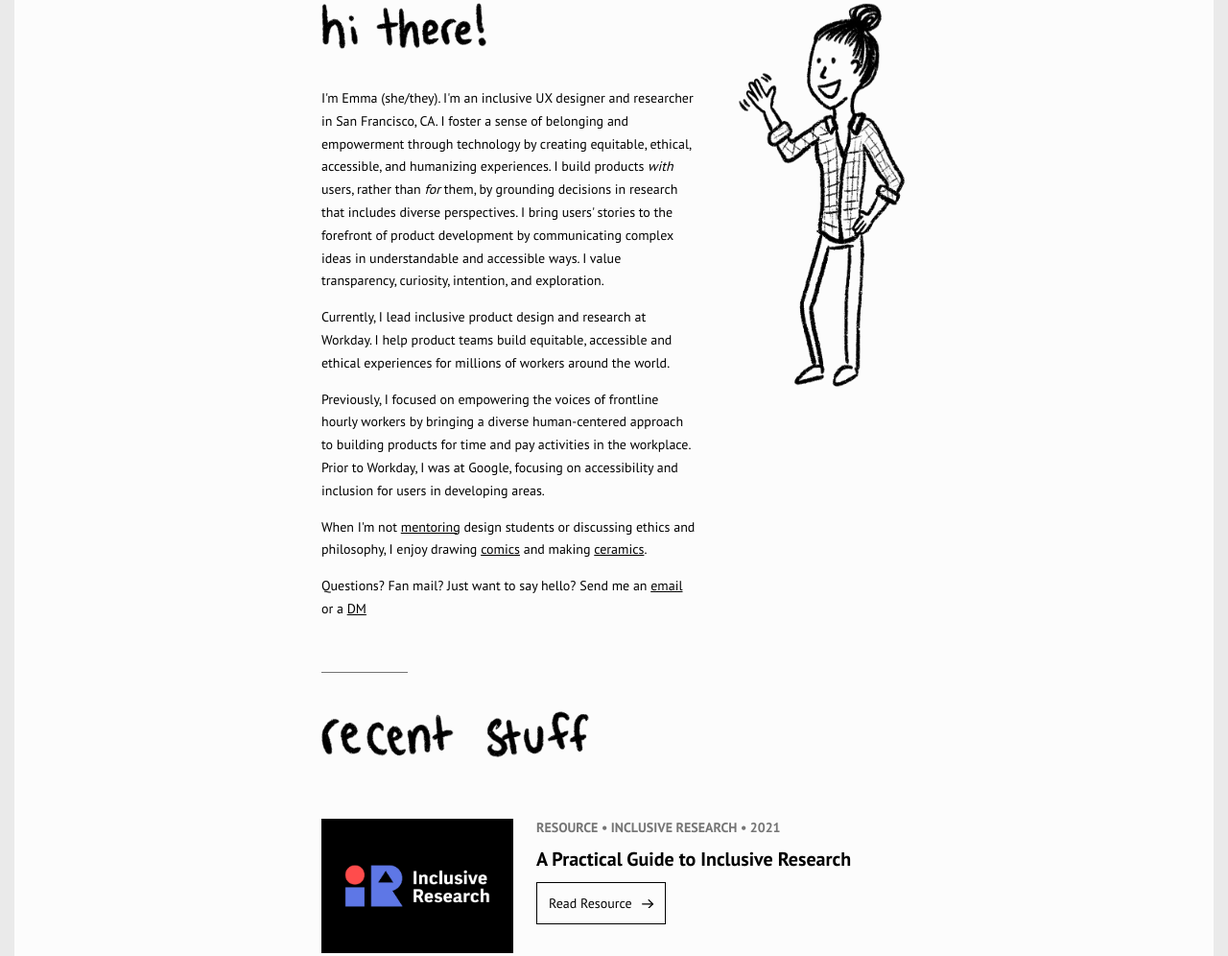
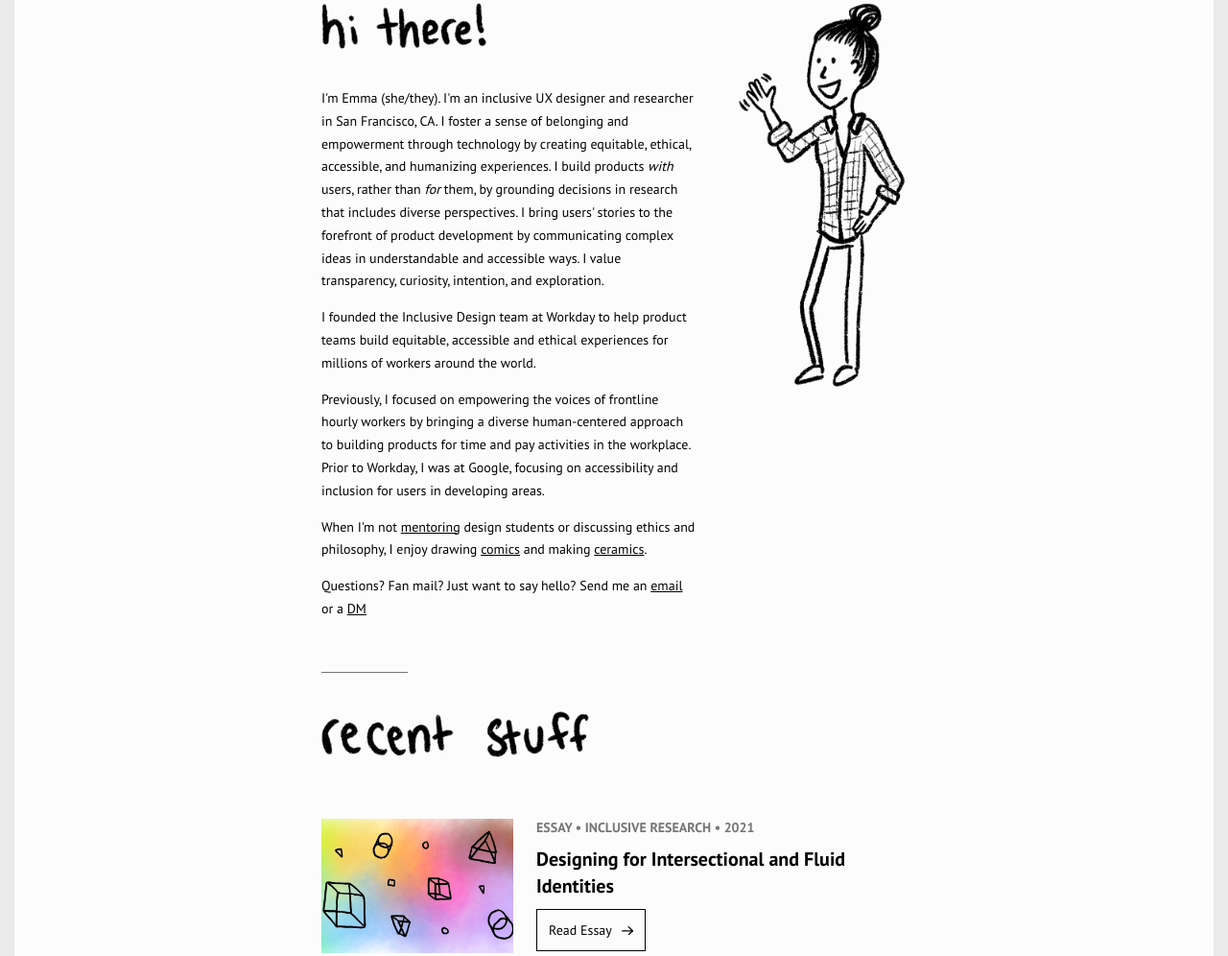
Before and after one commit to emmacsiegel/em-siegel, a plain HTML site: page index.html in a window 1280 px wide. Shown: the part 112-1108 px from the top of the page at 96% size. Drawn offline with Linux system fonts and the light colour scheme.

Commit message:
Added identity blog post

```diff
--- a/index.html
+++ b/index.html
@@ -60,7 +60,7 @@
                 <h1 class="header-text hi-there">Hi there!</h1>
 
                 <p>I'm Emma (she/they). I'm an inclusive UX designer and researcher in San Francisco, CA. I foster a sense of belonging and empowerment through technology by creating equitable, ethical, accessible, and humanizing experiences. I build products <i>with</i> users, rather than <i>for</i> them, by grounding decisions in research that includes diverse perspectives. I bring users' stories to the forefront of product development by communicating complex ideas in understandable and accessible ways. I value transparency, curiosity, intention, and exploration.</p>
-                <p>Currently, I lead inclusive product design and research at Workday. I help product teams build equitable, accessible and ethical experiences for millions of workers around the world.</p>
+                <p>I founded the Inclusive Design team at Workday to help product teams build equitable, accessible and ethical experiences for millions of workers around the world.</p>
                 <p>Previously, I focused on empowering the voices of frontline hourly workers by bringing a diverse human-centered approach to building products for time and pay activities in the workplace. Prior to Workday, I was at Google, focusing on accessibility and inclusion for users in developing areas.</p>
                 <p>When I'm not <a href="https://adplist.org/mentors/emma-c-siegel" target="_blank">mentoring</a> design students or discussing ethics and philosophy, I enjoy drawing <a href="https://www.instagram.com/tinybuncomics/" target="_blank">comics</a> and making <a href="https://www.instagram.com/ecs.ceramics/" target="_blank">ceramics</a>.</p>
                 <p>Questions? Fan mail? Just want to say hello? Send me an <a href="mailto:emmacsiegel@gmail.com">email</a> or a <a href="https://twitter.com/emmacsiegel" target="_blank">DM</a></p>
@@ -72,6 +72,18 @@
 
         <div class="portfolio">
             <h2 class="header-text recent-stuff">Recent Stuff</h2>
+
+             <div class="portfolio-media-block">
+                <div class="portfolio-media-image-wrapper">
+                    <img class="portfolio-media-image" alt="illustration of abstract shapes on a blended rainbow" src="content/identityBlog.png" />
+                </div>
+
+                <div class="portfolio-media-content">
+                    <span class="portfolio-media-tag">Essay &bull; Inclusive Research &bull; 2021</span>
+                    <h3 class="portfolio-media-title">Designing for Intersectional and Fluid Identities</h3>
+                    <a class="portfolio-media-button" href="https://medium.com/inclusive-research/designing-for-identity-bb72ca90da26" target="_blank">Read Essay</a>
+                </div>
+            </div>
 
              <div class="portfolio-media-block">
                 <div class="portfolio-media-image-wrapper">
@@ -140,7 +152,7 @@
                 </div>
 
                 <div class="portfolio-media-content">
-                    <span class="portfolio-media-tag">Essay &bull; Medium &bull; 2019</span>
+                    <span class="portfolio-media-tag">Essay &bull; 2019</span>
                     <h3 class="portfolio-media-title">The future is inclusive: Takeaways from SXSW 2019</h3>
                     <a class="portfolio-media-button" href="https://medium.com/@emmacsiegel/the-future-is-inclusive-takeaways-from-sxsw-2019-53bf01347f32" target="_blank">Read Essay</a>
                 </div>
@@ -203,7 +215,7 @@
                 </div>
 
                 <div class="portfolio-media-content">
-                    <span class="portfolio-media-tag">Essay &bull; Medium &bull; 2017</span>
+                    <span class="portfolio-media-tag">Essay &bull; 2017</span>
                     <h3 class="portfolio-media-title">Buddhism &amp; Product Design: The Four Noble Truths</h3>
                     <a class="portfolio-media-button" href="https://medium.com/@emmacsiegel/the-four-noble-truths-of-product-design-7aaab3394df0" target="_blank">Read Essay</a>
                 </div>
```
Also changed, not shown: content/identityBlog.png (added).
